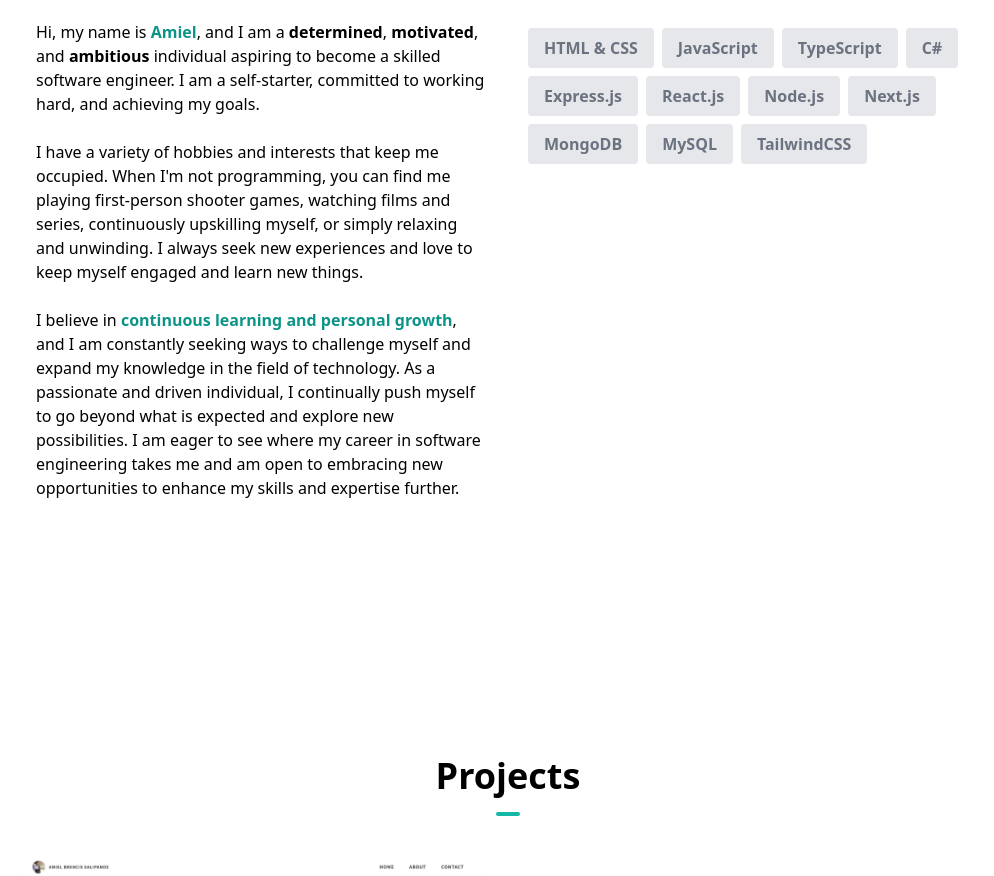
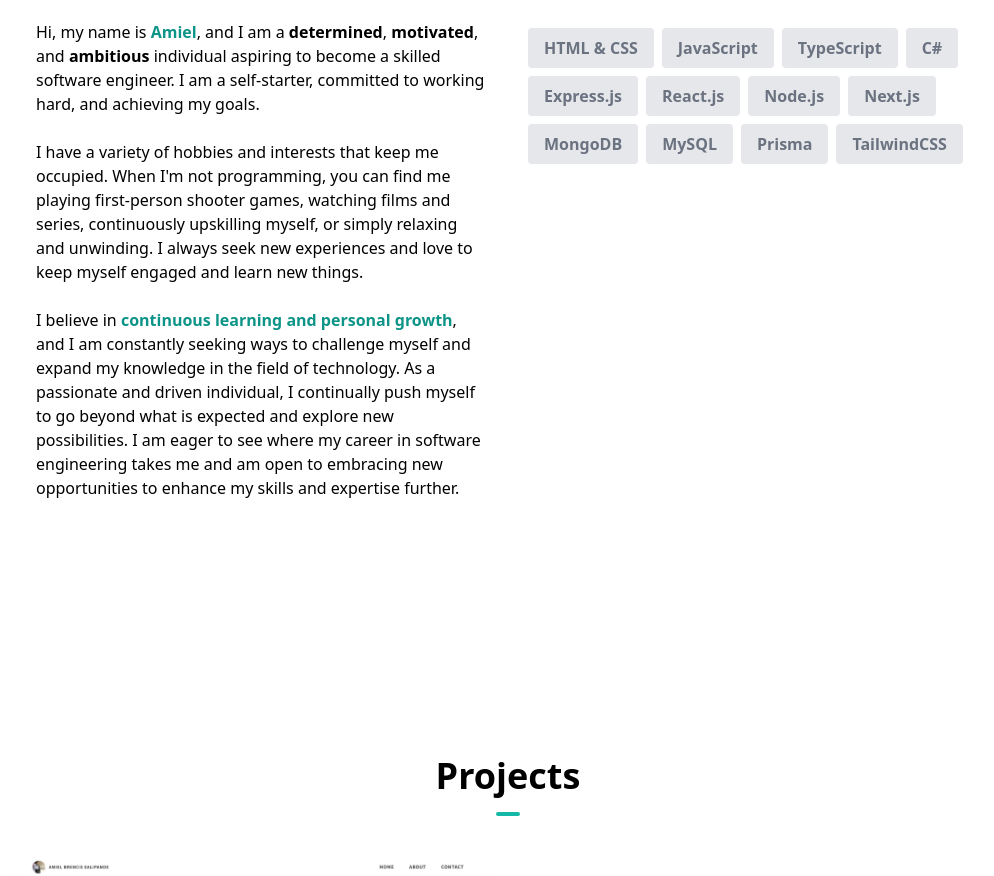
Before and after one commit to absalipande/newPortfolio, a Next.js app: page / in a window 1280 px wide. Shown: the part 1200-2076 px from the top of the page, without its empty margins (132-1126 px from the left). Built offline with nearby package versions, Linux system fonts and the light colour scheme.

Commit message:
feat: added Prisma to my skills

```diff
--- a/components/AboutSection.tsx
+++ b/components/AboutSection.tsx
@@ -11,6 +11,7 @@ const skills = [
   { skill: 'Next.js' },
   { skill: 'MongoDB' },
   { skill: 'MySQL' },
+  { skill: 'Prisma' },
   { skill: 'TailwindCSS' },
 ];
 
```
